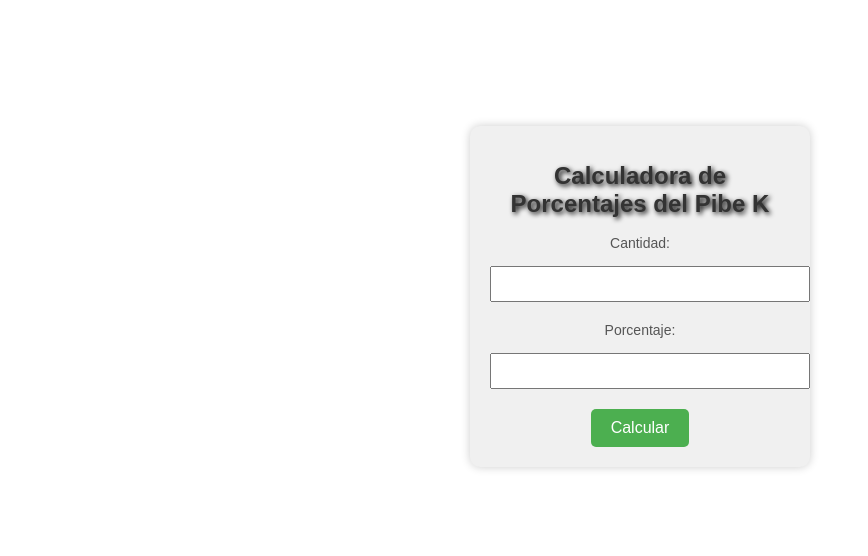
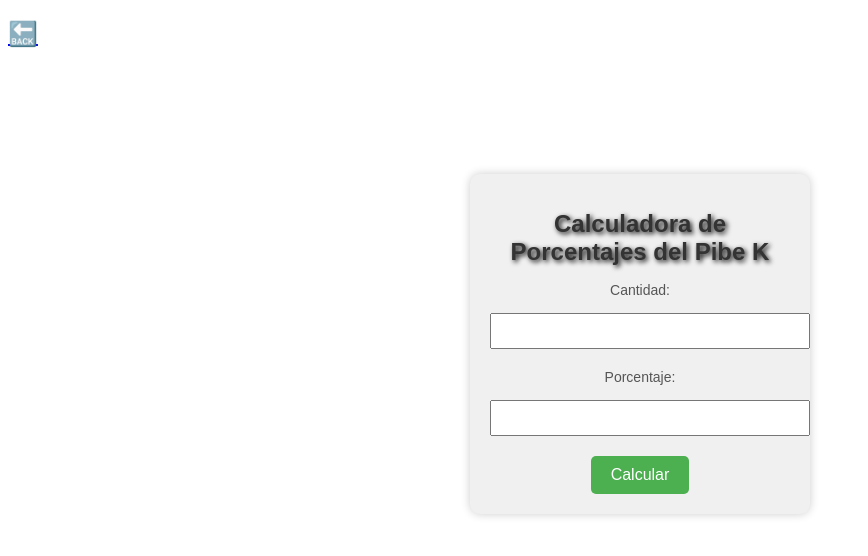
Before and after one commit to MateoMajlin/TP-Proyecto, a React (Create React App) app: page /juego/CalculadoraPorcentajes in a window 1280 px wide. Shown: the top 556 px of the page, without its empty margins (0-868 px from the left). Built offline with nearby package versions, Linux system fonts and the light colour scheme.

Commit message:
Update CalculadoraPorcentajes.jsx

```diff
--- a/src/juego/CalculadoraPorcentajes.jsx
+++ b/src/juego/CalculadoraPorcentajes.jsx
@@ -20,6 +20,10 @@ const CalculadoraPorcentajes = () => {
   };
 
   return (
+     <>
+    <h2>
+        <Link to="/">🔙</Link>
+      </h2>
     <div className={styles["calculadora-container"]}>
       <h1>Calculadora de Porcentajes del Pibe K</h1>
       <div className={styles["input-container"]}>
@@ -48,6 +52,7 @@ const CalculadoraPorcentajes = () => {
         </div>
       )}
     </div>
+     </>
   );
 };
 
```
